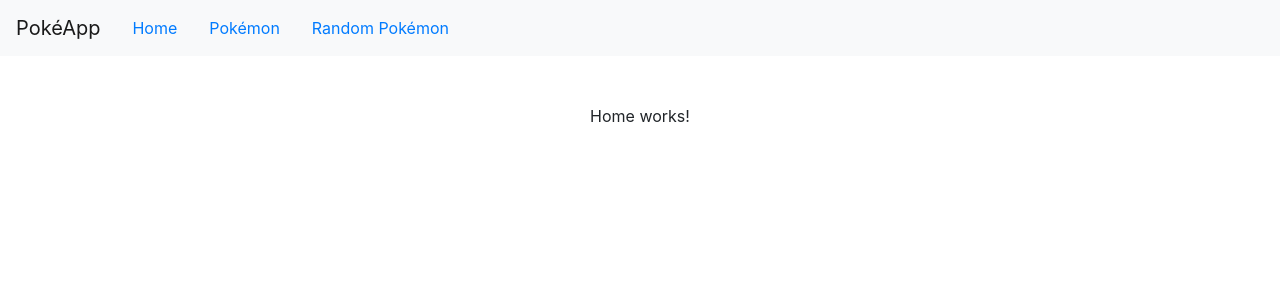
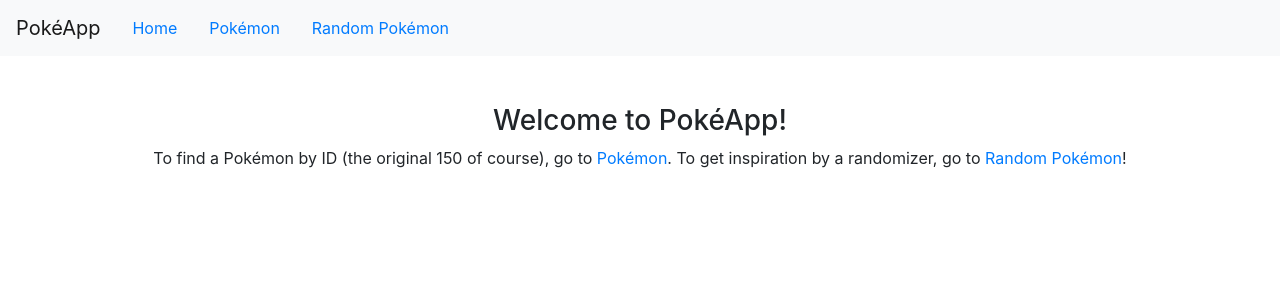
Before and after one commit to lordpansar/pokeapp, an Angular app: page / in a window 1280 px wide. Shown: the top 300 px of the page. Built offline with nearby package versions, Linux system fonts and the light colour scheme.

Commit message:
New copy text

```diff
--- a/src/app/home/home.component.html
+++ b/src/app/home/home.component.html
@@ -1,5 +1,6 @@
 <div class="row">
   <div class="col-md-12 text-center mt-5">
-    Home works!
+    <h3>Welcome to PokéApp!</h3>
+    <span>To find a Pokémon by ID (the original 150 of course), go to <a href="/pokemon">Pokémon</a>. To get inspiration by a randomizer, go to <a href="/random">Random Pokémon</a>!</span>
   </div>
 </div>
```
